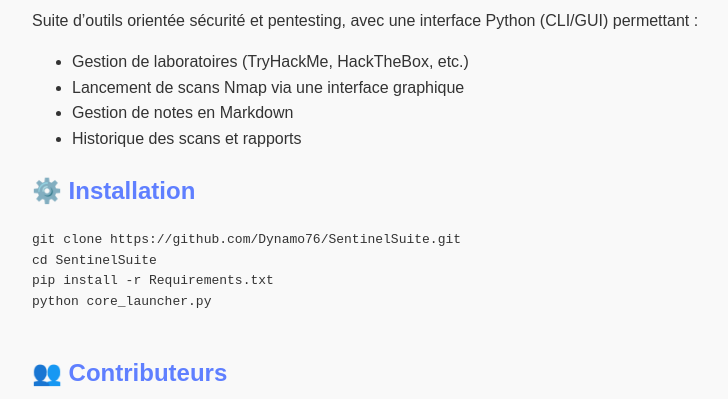
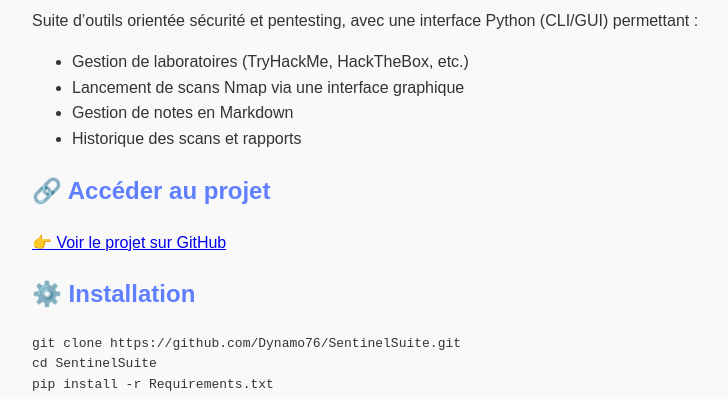
Before and after one commit to Dynamo76/SentinelSuiteLite, a plain HTML site: page index.html in a window 1280 px wide. Shown: the part 105-504 px from the top of the page, without its empty margins (158-886 px from the left). Drawn offline with Linux system fonts and the light colour scheme.

Commit message:
Add GitHub project link to index.html
Added a link to the project on GitHub.

```diff
--- a/index.html
+++ b/index.html
@@ -46,6 +46,13 @@
       </ul>
     </p>
 
+    <h2>🔗 Accéder au projet</h2>
+    <p>
+      <a href="https://github.com/Dynamo76/SentinelSuite" target="_blank">
+        👉 Voir le projet sur GitHub
+      </a>
+    </p>
+
     <h2>⚙️ Installation</h2>
     <pre>
 git clone https://github.com/Dynamo76/SentinelSuite.git
```
